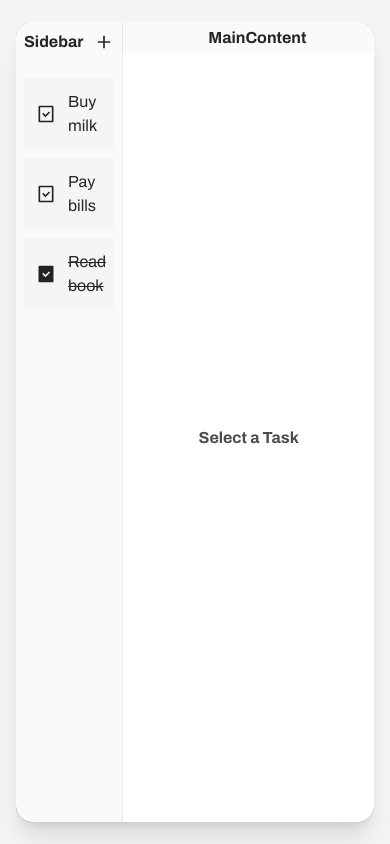
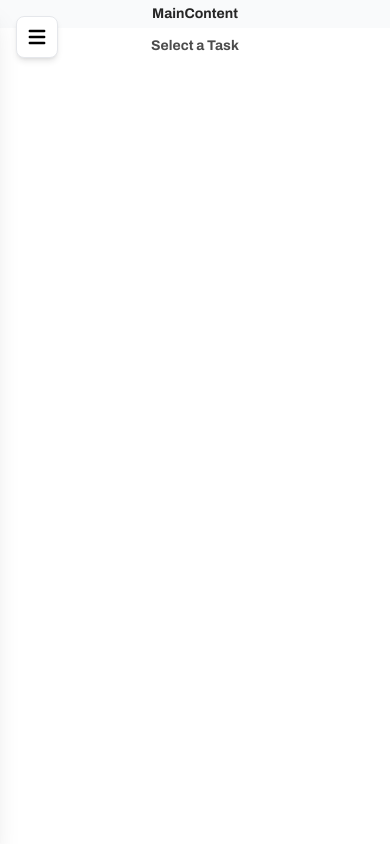
Before and after one commit to itsRev1L/TodoList, a React (Vite) app: page / in a window 390 px wide. Built offline with nearby package versions, Linux system fonts and the light colour scheme.

Commit message:
a basic ui for phones

```diff
--- a/src/Components/Layout/MainContent.jsx
+++ b/src/Components/Layout/MainContent.jsx
@@ -2,22 +2,21 @@ import React from 'react'
 import TodoDetails from '../Todo/TodoDetails'
 import AddForm from '../Todo/AddForm'
 import EditForm from '../Todo/EditForm'
+
 const MainContent = ({ selectedTodo, isAdding, addTodo, isEditing, UpdateTodo, setIsEditing, onEditClick }) => {
   return (
     <div className="h-full flex flex-col">
 
-
-      <div className='grid grid-cols-3 items-center p-1 font-bold bg-[#F9FAFB] text-neutral-800'>
+      <div className='grid grid-cols-3 items-center p-1 sm:p-2 font-bold bg-[#F9FAFB] text-neutral-800 text-sm sm:text-base'>
         <div></div>
         <h6 className='text-center'>MainContent</h6>
-        <div className='text-right mr-5'>
+        <div className='text-right mr-2 sm:mr-5'>
           {selectedTodo &&
-            <button className='cursor-pointer' onClick={onEditClick}>Edit</button>}
+            <button className='cursor-pointer px-2 py-1 hover:bg-gray-200 rounded transition-colors' onClick={onEditClick}>Edit</button>}
         </div>
       </div>
 
-
-      <div className="flex-1">
+      <div className="flex-1 overflow-y-auto p-2 sm:p-3 md:p-4">
         {isAdding ? (
           <AddForm addTodo={addTodo} />
         ) :
@@ -31,14 +30,14 @@ const MainContent = ({ selectedTodo, isAdding, addTodo, isEditing, UpdateTodo, s
             selectedTodo ? (
               <TodoDetails Todo={selectedTodo} />
             ) : (
-              <div className='flex justify-center items-center font-bold h-full'>
+              <div className='flex justify-center items-center font-bold h-full text-sm sm:text-base'>
                 <h1 className='text-black/70'>Select a Task</h1>
               </div>
             )
         }
-      </div >
+      </div>
 
-    </div >
+    </div>
   )
 }
 
--- a/src/Components/Layout/Sidebar.jsx
+++ b/src/Components/Layout/Sidebar.jsx
@@ -9,14 +9,14 @@ const Sidebar = ({ Todos, onSelectTodo, toggleComplete, deleteTodo, onAddClick }
       <div className="sticky top-0 bg-[#F9FAFB] z-10 p-2">
 
         <div className="flex items-center justify-between">
-          <h6 className='font-bold text-neutral-800'>Sidebar</h6>
-          <button className="text-neutral-800 rounded-3xl cursor-pointer" onClick={() => { onAddClick() }}>
-            <IoMdAdd size={20} />
+          <h6 className='font-bold text-neutral-800 text-sm sm:text-base'>Sidebar</h6>
+          <button className="text-neutral-800 rounded-3xl cursor-pointer p-1 hover:bg-gray-200 transition-colors" onClick={() => { onAddClick() }}>
+            <IoMdAdd size={20} className="sm:w-5 sm:h-5 md:w-6 md:h-6" />
           </button>
         </div>
       </div>
 
-      <div className="flex-1 overflow-y-auto p-2">
+      <div className="flex-1 overflow-y-auto p-1 sm:p-2">
         <TodoList
           Todos={Todos}
           onSelectTodo={onSelectTodo}
--- a/src/Components/Todo/TodoDetails.jsx
+++ b/src/Components/Todo/TodoDetails.jsx
@@ -2,27 +2,23 @@ import React from 'react'
 
 const TodoDetails = ({ Todo }) => {
   return (
-    <div className="h-full flex flex-col p-4">
-
+    <div className="h-full flex flex-col p-3 sm:p-4">
 
       <div className="mb-4">
-        <h3 className="text-2xl font-bold text-gray-800 mb-2">Title</h3>
-        <div className="w-full p-3 bg-transparent text-lg  border-gray-200">
+        <h3 className="text-xl sm:text-2xl font-bold text-gray-800 mb-2">Title</h3>
+        <div className="w-full p-2 sm:p-3 bg-transparent text-base sm:text-lg border-gray-200">
           {Todo.title}
         </div>
       </div>
 
-
-
-
       <div className="flex-1 flex flex-col">
-        <h4 className="text-xl font-semibold text-gray-700 mb-2">Description</h4>
-        <div className="w-full flex-1 bg-transparent p-2 text-gray-600 overflow-y-auto whitespace-pre-wrap">
+        <h4 className="text-lg sm:text-xl font-semibold text-gray-700 mb-2">Description</h4>
+        <div className="w-full flex-1 bg-transparent p-2 text-sm sm:text-base text-gray-600 overflow-y-auto whitespace-pre-wrap">
           {Todo.description}
         </div>
       </div>
 
-      <div className="mt-4 text-sm text-gray-500 flex justify-end">
+      <div className="mt-4 text-xs sm:text-sm text-gray-500 flex justify-end">
         {Todo.isCompleted ? 'Completed' : 'ongoing'}
       </div>
 
--- a/src/Components/Todo/TodoList.jsx
+++ b/src/Components/Todo/TodoList.jsx
@@ -3,14 +3,18 @@ import TodoListItems from './TodoListItems'
 
 const TodoList = ({ Todos, onSelectTodo, toggleComplete, deleteTodo }) => {
   return (
-    <div>
+    <div className="space-y-1 sm:space-y-2">
       {
         Todos.map(Todo => (
-          <TodoListItems key={Todo.id} Todo={Todo} onSelectTodo={onSelectTodo} toggleComplete={toggleComplete} deleteTodo={deleteTodo} />
+          <TodoListItems
+            key={Todo.id}
+            Todo={Todo}
+            onSelectTodo={onSelectTodo}
+            toggleComplete={toggleComplete}
+            deleteTodo={deleteTodo}
+          />
         ))
-
       }
-
     </div>
   )
 }
--- a/src/Components/Todo/TodoListItems.jsx
+++ b/src/Components/Todo/TodoListItems.jsx
@@ -6,31 +6,28 @@ const TodoListItems = ({ Todo, onSelectTodo, toggleComplete, deleteTodo }) => {
   const handleComplete = () => {
     toggleComplete(Todo.id);
   }
+
   return (
-    <div className="group flex items-center justify-between p-3 bg-[#F5F5F5] hover:bg-[#e7e7e7] hover:border-[#4F46E5] transition-all cursor-pointer mb-2 mt-2">
+    <div className="group flex items-center justify-between p-2 sm:p-3 bg-[#F5F5F5] hover:bg-[#e7e7e7] hover:border-[#4F46E5] transition-all cursor-pointer mb-1 sm:mb-2 mt-1 sm:mt-2 rounded-lg">
 
-      <button className="text-[#232323] hover:text-[#000000] transition-colors cursor-pointer" onClick={handleComplete}>
+      <button className="text-[#232323] hover:text-[#000000] transition-colors cursor-pointer p-1" onClick={handleComplete}>
         {
-          Todo.isCompleted ? <RiTaskFill size={20} /> : <RiTaskLine size={20} />
-
+          Todo.isCompleted ? <RiTaskFill size={18} className="sm:w-5 sm:h-5" /> : <RiTaskLine size={18} className="sm:w-5 sm:h-5" />
         }
       </button>
 
-
-
       <span
-        className={`text-neutral-800 flex-1 text-left pl-3 ${Todo.isCompleted ? "line-through" : ""}`}
+        className={`text-neutral-800 flex-1 text-left pl-2 sm:pl-3 text-sm sm:text-base ${Todo.isCompleted ? "line-through" : ""}`}
         onClick={() => onSelectTodo(Todo)}>
         {Todo.title}
       </span>
 
-      <button className="text-black/80 hover:text-red-600 transition-colors opacity-0 group-hover:opacity-100 cursor-pointer"
+      <button className="text-black/80 hover:text-red-600 transition-colors opacity-0 group-hover:opacity-100 cursor-pointer p-1"
         onClick={() => deleteTodo(Todo.id)}>
-        <FaRegTrashAlt />
+        <FaRegTrashAlt size={16} className="sm:w-4 sm:h-4" />
       </button>
 
-    </div >
-
+    </div>
   )
 }
 
--- a/src/Page/Home.jsx
+++ b/src/Page/Home.jsx
@@ -1,6 +1,7 @@
 import React, { useState } from 'react'
 import Sidebar from '../Components/Layout/Sidebar'
 import MainContent from '../Components/Layout/MainContent'
+import { HiMenu } from "react-icons/hi";
 
 const Home = () => {
 
@@ -8,16 +9,13 @@ const Home = () => {
     { id: 1, title: "Buy milk", description: "Buy groceries for the week", isCompleted: false },
     { id: 2, title: "Pay bills", description: "Need to finish the todo app with all features working.", isCompleted: false },
     { id: 3, title: "Read book", description: "Organize files and folders on desktop and documents.", isCompleted: true },
-
   ])
 
-  //States
   const [selectedTodo, setselectedTodo] = useState(null);
   const [isAdding, setIsAdding] = useState(false);
   const [isEditing, setIsEditing] = useState(false);
+  const [isMenuOpen, setIsMenuOpen] = useState(false);
 
-
-  //changes the "isComplete"
   const toggleComplete = (id) => {
     setTodos(
       Todos.map((Todo) => {
@@ -27,11 +25,11 @@ const Home = () => {
       })
     )
   }
-  //Add functions
+
   const handleAddClick = () => {
     setIsAdding(!isAdding)
   }
-  //this function adds a new obj to main State
+
   const addTodo = (title, description) => {
     const newTodo =
     {
@@ -43,10 +41,9 @@ const Home = () => {
     setTodos([...Todos, newTodo])
     setIsAdding(false)
   }
-  //Edit/Update function
+
   const UpdateTodo = (id, newTitle, newDescription) => {
     setTodos(
-
       Todos.map((Todo) => (
         id === Todo.id ?
           { ...Todo, title: newTitle, description: newDescription }
@@ -55,45 +52,74 @@ const Home = () => {
     )
     setIsEditing(false)
   }
-  //delete function
+
   const deleteTodo = (id) => {
     setTodos(
       Todos.filter(Todo => Todo.id !== id)
-
     )
     selectedTodo?.id === id ? setselectedTodo(null) : null
   }
+
   const handleEditClick = () => {
-
     setIsEditing(!isEditing)
   }
 
-
   return (
-    <div className="min-h-screen bg-gray-100 flex items-center justify-center p-4 font-sans">
-      <div className="flex w-full max-w-6xl h-[800px] bg-gray-700 rounded-2xl shadow-xl overflow-hidden">
+    <div className="min-h-screen bg-gray-100 font-sans relative">
 
 
-        <div className="w-[30%] bg-[#F9FAFB] border-r border-[#E5E7EB] overflow-y-auto">
-          <Sidebar Todos={Todos}
-            onSelectTodo={setselectedTodo}
-
-            toggleComplete={toggleComplete}
-            deleteTodo={deleteTodo}
-            onAddClick={handleAddClick} />
+      <div className={`
+        fixed top-4 left-4 sm:hidden z-50
+        ${isMenuOpen ? 'opacity-0 pointer-events-none' : 'opacity-100'}
+        transition-opacity duration-300
+      `}>
+        <button
+          onClick={() => setIsMenuOpen(true)}
+          className="bg-white text-black p-2 rounded-lg shadow-md hover:shadow-lg border border-gray-200 transition-all"
+        >
+          <HiMenu size={24} />
+        </button>
       </div>
 
 
-        <div className="w-[70%] bg-white overflow-y-auto">
-          <MainContent selectedTodo={selectedTodo}
+      <div className={`
+        fixed sm:relative z-40 w-[80%] h-full bg-white
+        transform transition-transform duration-300 ease-in-out
+        ${isMenuOpen ? 'translate-x-0' : '-translate-x-full'}
+        sm:translate-x-0 sm:w-[35%] md:w-[30%] shadow-xl sm:shadow-none
+      `}>
+        <Sidebar
+          Todos={Todos}
+          onSelectTodo={(todo) => {
+            setselectedTodo(todo)
+            setIsMenuOpen(false)
+          }}
+          toggleComplete={toggleComplete}
+          deleteTodo={deleteTodo}
+          onAddClick={handleAddClick}
+        />
+      </div>
+
+
+      <div className="w-full sm:w-[65%] md:w-[70%] bg-white min-h-screen sm:ml-auto">
+        <MainContent
+          selectedTodo={selectedTodo}
           isAdding={isAdding}
           addTodo={addTodo}
           onEditClick={handleEditClick}
           isEditing={isEditing}
           UpdateTodo={UpdateTodo}
-            setIsEditing={setIsEditing} />
+          setIsEditing={setIsEditing}
+        />
       </div>
-      </div>
+
+
+      {isMenuOpen && (
+        <div
+          className="fixed inset-0 bg-black/50 z-30 sm:hidden"
+          onClick={() => setIsMenuOpen(false)}
+        />
+      )}
     </div>
   )
 }
```
Also changed, not shown: src/Components/Todo/AddForm.jsx (+8 -10 lines), src/Components/Todo/EditForm.jsx (+9 -9 lines). Lines whose indentation alone changed are shown as unchanged.
